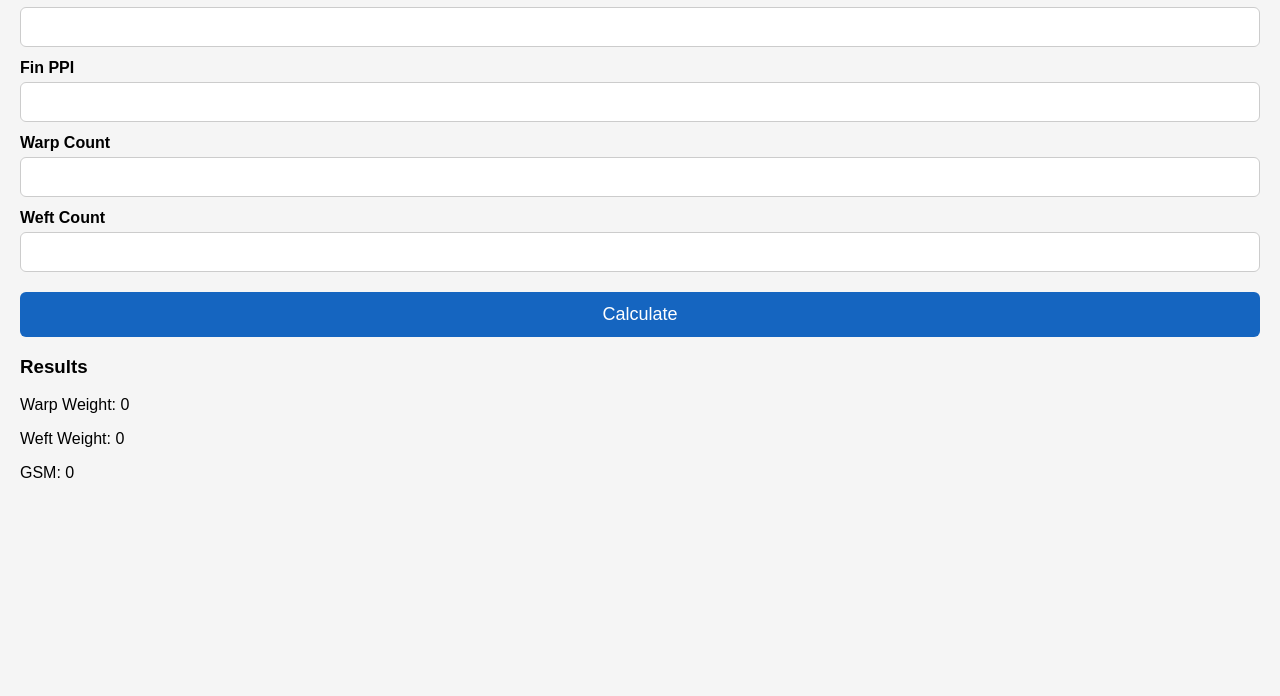
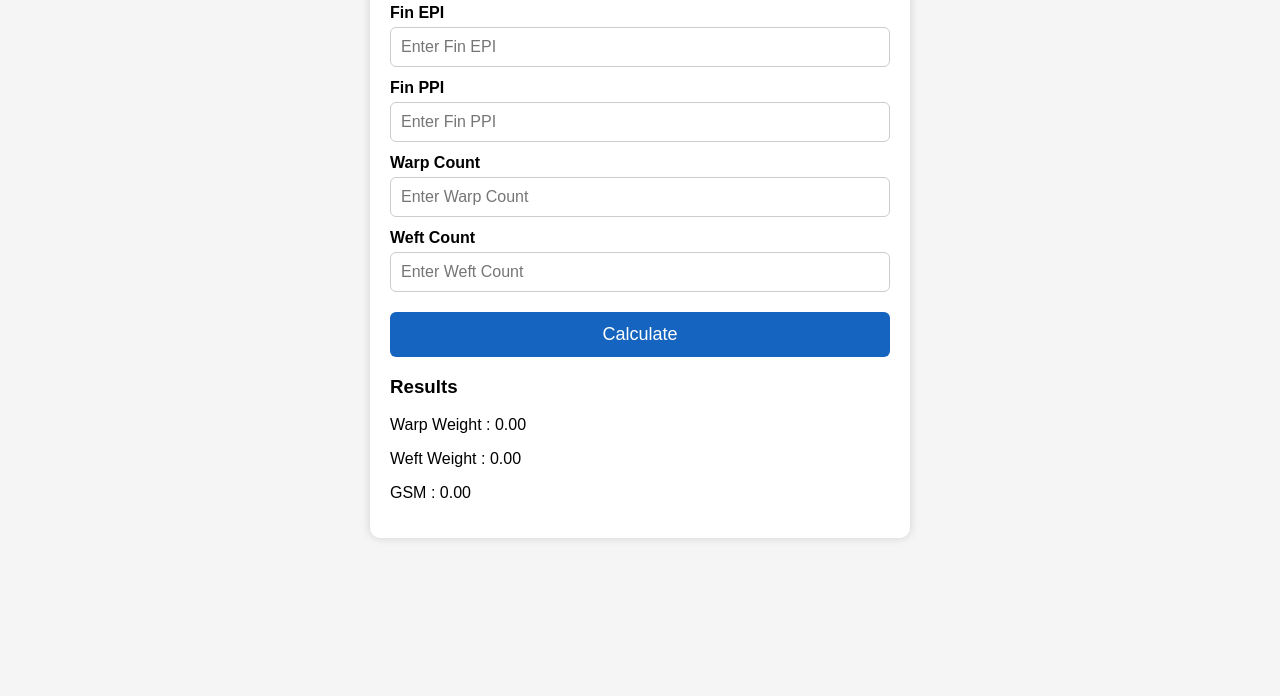
Before and after one commit to textwilly2-svg/Calculator-2, a plain HTML site: page index.html in a window 1280 px wide. Shown: the part 104-800 px from the top of the page. Drawn offline with Linux system fonts and the light colour scheme.

Commit message:
Update index.html

```diff
--- a/index.html
+++ b/index.html
@@ -1,34 +1,46 @@
 <!DOCTYPE html>
-<html>
+<html lang="en">
 <head>
 <meta charset="UTF-8">
 <meta name="viewport" content="width=device-width, initial-scale=1.0">
 <title>Textile GSM Calculator</title>
+
 <link rel="stylesheet" href="style.css">
 </head>
+
 <body>
+
+<div class="container">
 
 <h2>Textile GSM Calculator</h2>
 
-<label>Fin EPI</label>
-<input type="number" id="epi">
+<label for="epi">Fin EPI</label>
+<input type="number" id="epi" placeholder="Enter Fin EPI">
 
-<label>Fin PPI</label>
-<input type="number" id="ppi">
+<label for="ppi">Fin PPI</label>
+<input type="number" id="ppi" placeholder="Enter Fin PPI">
 
-<label>Warp Count</label>
-<input type="number" id="warp">
+<label for="warp">Warp Count</label>
+<input type="number" id="warp" placeholder="Enter Warp Count">
 
-<label>Weft Count</label>
-<input type="number" id="weft">
+<label for="weft">Weft Count</label>
+<input type="number" id="weft" placeholder="Enter Weft Count">
 
 <button onclick="calculate()">Calculate</button>
 
+<div class="result">
+
 <h3>Results</h3>
 
-<p>Warp Weight: <span id="warpWt">0</span></p>
-<p>Weft Weight: <span id="weftWt">0</span></p>
-<p>GSM: <span id="gsm">0</span></p>
+<p>Warp Weight : <span id="warpWt">0.00</span></p>
+
+<p>Weft Weight : <span id="weftWt">0.00</span></p>
+
+<p>GSM : <span id="gsm">0.00</span></p>
+
+</div>
+
+</div>
 
 <script src="script.js"></script>
 
```
